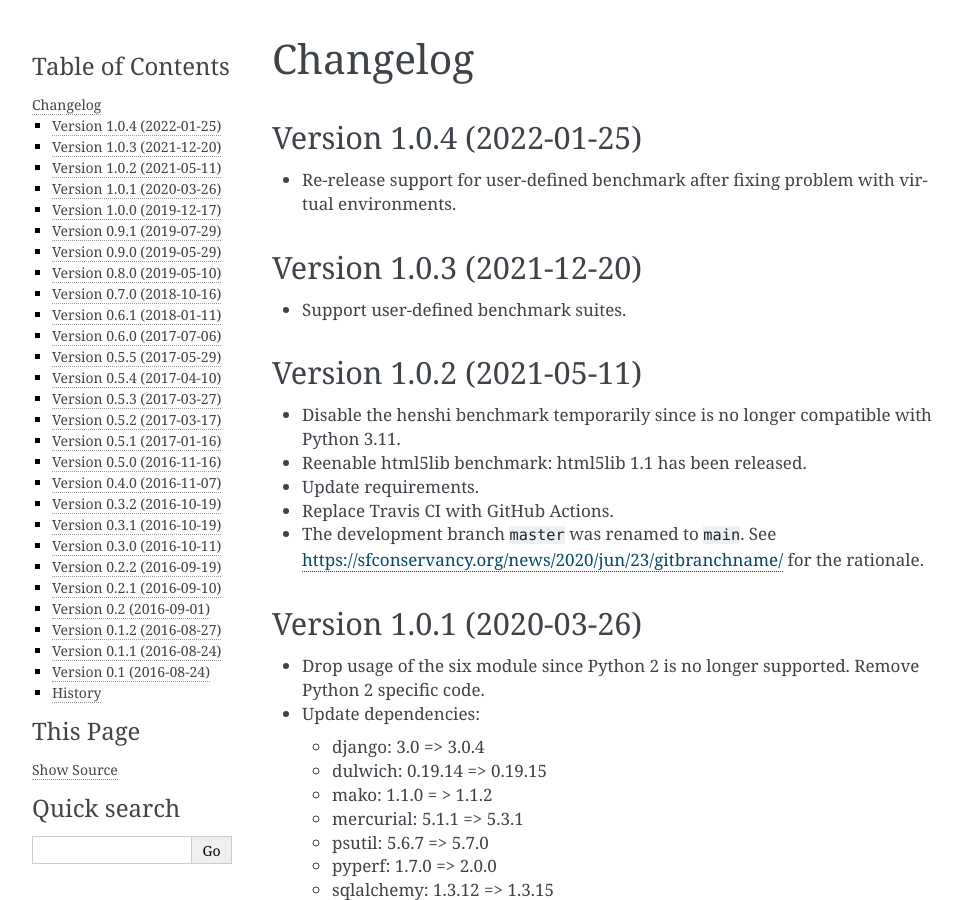
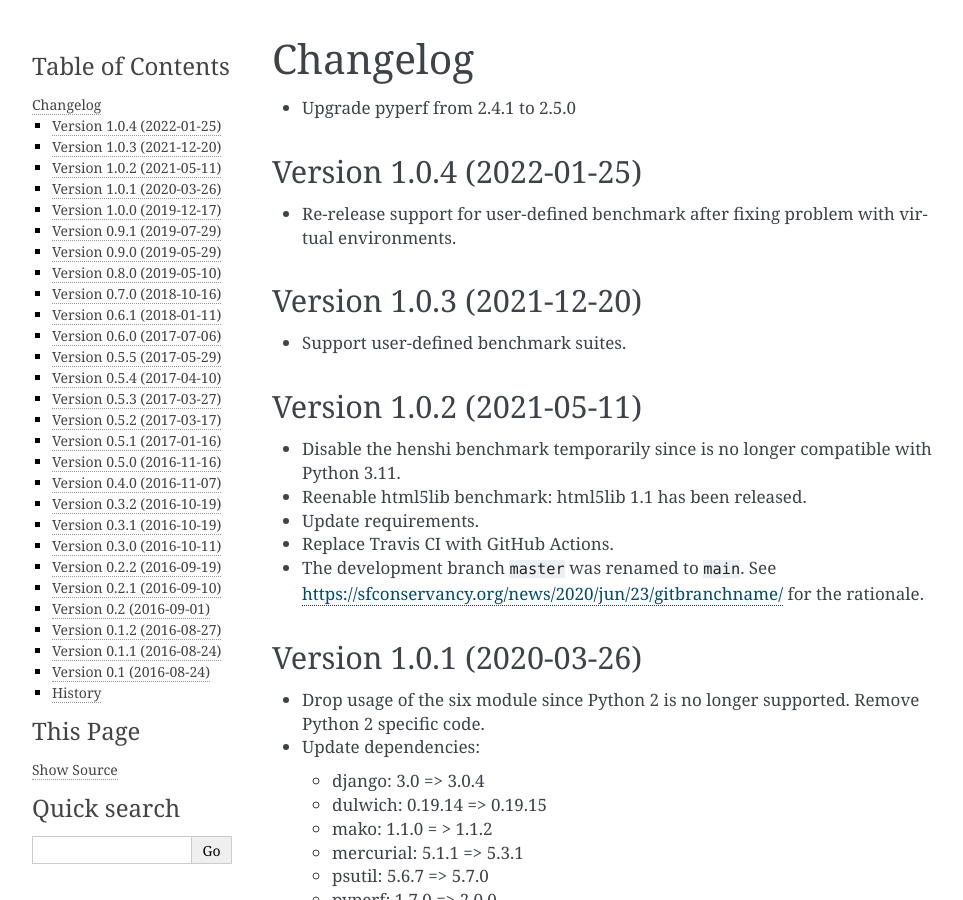
Before and after one commit to python/pyperformance, a Sphinx documentation site: the page built from doc/changelog.rst, in a window 1280 px wide and 900 px high. Shown: the whole window, without its empty margins (148-1111 px from the left). Built offline with Sphinx 7.4.7, drawn with Linux system fonts in a browser that asks for light colours.

Commit message:
Upgrade to pyperf 2.5.0 (#240)
This, in particular, is to get the new pystats support in pyperf
as part of:

  https://github.com/faster-cpython/tools/issues/115

```diff
--- a/doc/changelog.rst
+++ b/doc/changelog.rst
@@ -1,5 +1,7 @@
 Changelog
 =========
+
+* Upgrade pyperf from 2.4.1 to 2.5.0
 
 Version 1.0.4 (2022-01-25)
 -------------
```
Also changed, not shown: 1 other file.
